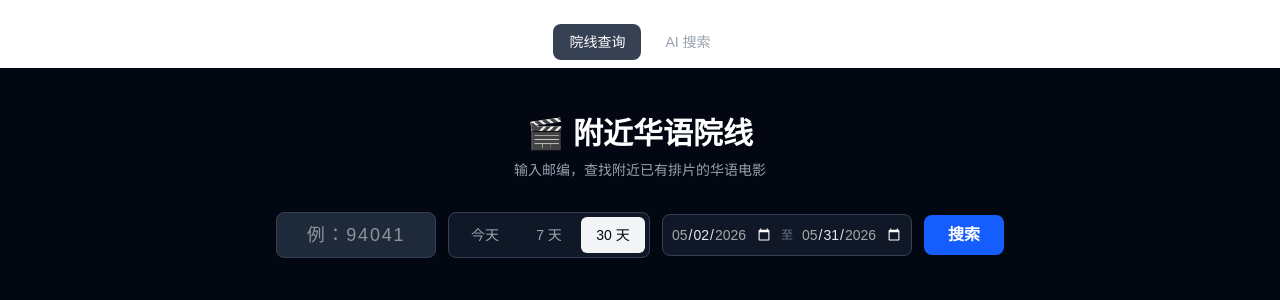
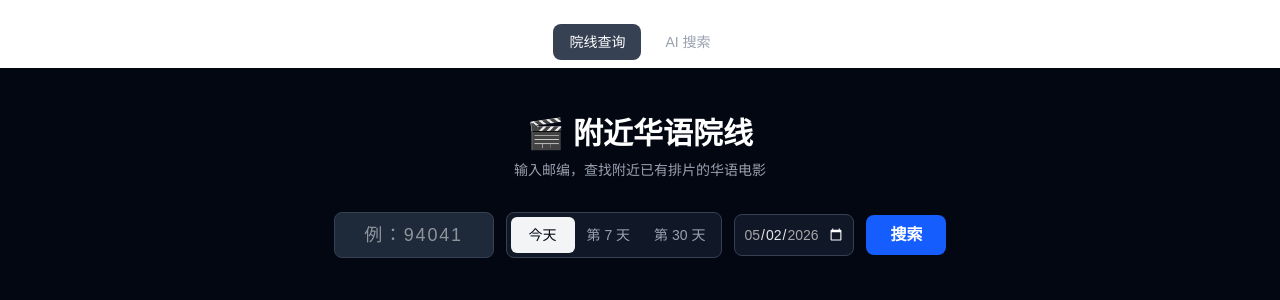
Before and after one commit to dingkwang/movie-finder, a Next.js app: page / in a window 1280 px wide. Shown: the top 300 px of the page. Built offline with nearby package versions, Linux system fonts and the light colour scheme.

Commit message:
Limit standard search to one selected date

```diff
--- a/app/admin/page.tsx
+++ b/app/admin/page.tsx
@@ -318,7 +318,7 @@ function Dashboard({ data }: { data: Extract<DashboardData, { configured: true }
                     <th className="whitespace-nowrap px-3 py-2 font-medium">时间</th>
                     <th className="whitespace-nowrap px-3 py-2 font-medium">事件</th>
                     <th className="whitespace-nowrap px-3 py-2 font-medium">ZIP</th>
-                    <th className="whitespace-nowrap px-3 py-2 font-medium">日期范围</th>
+                    <th className="whitespace-nowrap px-3 py-2 font-medium">查询日期</th>
                     <th className="whitespace-nowrap px-3 py-2 font-medium">结果</th>
                     <th className="whitespace-nowrap px-3 py-2 font-medium">耗时</th>
                     <th className="whitespace-nowrap px-3 py-2 font-medium">TMS</th>
--- a/app/api/movies/route.js
+++ b/app/api/movies/route.js
@@ -8,8 +8,8 @@ import {
 } from './movie-matching';
 import { recordUsageEvent } from '../../lib/usage';
 
-const DEFAULT_RANGE_DAYS = 30;
-const MAX_RANGE_DAYS = 30;
+const DEFAULT_DAY_OFFSET = 0;
+const MAX_DAY_OFFSET = 29;
 const APP_TIME_ZONE = 'America/Los_Angeles';
 const TMDB_DETAIL_CANDIDATE_LIMIT = 8;
 const SEARCH_RADIUS_MILES = 40;
@@ -46,58 +46,51 @@ function addDays(dateString, offset) {
   return formatUtcDate(date);
 }
 
-function daysBetweenInclusive(startDate, endDate) {
-  const start = Date.parse(`${startDate}T12:00:00Z`);
-  const end = Date.parse(`${endDate}T12:00:00Z`);
-  return Math.round((end - start) / 86400000) + 1;
-}
-
 function isValidDateString(value) {
   if (!/^\d{4}-\d{2}-\d{2}$/.test(value ?? '')) return false;
   const date = new Date(`${value}T12:00:00Z`);
   return Number.isFinite(date.getTime()) && formatUtcDate(date) === value;
 }
 
-function dateRange(startDate, endDate) {
-  const days = daysBetweenInclusive(startDate, endDate);
-  return Array.from({ length: days }, (_, index) => addDays(startDate, index));
-}
+function parseSearchDate(searchParams) {
+  const today = todayDateString();
+  const maxDate = addDays(today, MAX_DAY_OFFSET);
+  const dateParam = searchParams.get('date');
 
-function parseSearchRange(searchParams) {
-  const today = todayDateString();
-  const maxDate = addDays(today, MAX_RANGE_DAYS - 1);
+  if (dateParam) {
+    if (!isValidDateString(dateParam)) {
+      throw new Error('日期格式必须是 YYYY-MM-DD');
+    }
+    if (dateParam < today) {
+      throw new Error('只能查询今天或未来日期');
+    }
+    if (dateParam > maxDate) {
+      throw new Error('最多只能查询未来 30 天内的日期');
+    }
+    return { date: dateParam, days: 1 };
+  }
+
   const startParam = searchParams.get('startDate');
   const endParam = searchParams.get('endDate');
-
   if (startParam || endParam) {
-    const startDate = startParam || today;
-    const endDate = endParam || startDate;
-    if (!isValidDateString(startDate) || !isValidDateString(endDate)) {
+    const legacyDate = startParam || endParam || today;
+    if (!isValidDateString(legacyDate)) {
       throw new Error('日期格式必须是 YYYY-MM-DD');
     }
-    if (startDate < today || endDate < today) {
+    if (legacyDate < today) {
       throw new Error('只能查询今天或未来日期');
     }
-    if (startDate > endDate) {
-      throw new Error('结束日期不能早于开始日期');
-    }
-    if (endDate > maxDate) {
+    if (legacyDate > maxDate) {
       throw new Error('最多只能查询未来 30 天内的日期');
     }
-    const days = daysBetweenInclusive(startDate, endDate);
-    if (days > MAX_RANGE_DAYS) {
-      throw new Error('日期范围最多 30 天');
-    }
-    return { startDate, endDate, days, dates: dateRange(startDate, endDate) };
+    return { date: legacyDate, days: 1 };
   }
 
-  const requestedDays = Number(searchParams.get('days') ?? DEFAULT_RANGE_DAYS);
-  const days = Number.isInteger(requestedDays) && requestedDays > 0
-    ? Math.min(requestedDays, MAX_RANGE_DAYS)
-    : DEFAULT_RANGE_DAYS;
-  const startDate = today;
-  const endDate = addDays(today, days - 1);
-  return { startDate, endDate, days, dates: dateRange(startDate, endDate) };
+  const requestedDays = Number(searchParams.get('days'));
+  const dayOffset = Number.isInteger(requestedDays) && requestedDays > 0
+    ? Math.min(requestedDays - 1, MAX_DAY_OFFSET)
+    : DEFAULT_DAY_OFFSET;
+  return { date: addDays(today, dayOffset), days: 1 };
 }
 
 function wait(ms) {
@@ -170,9 +163,8 @@ async function getShowtimesForDate(zip, date, metrics) {
   return JSON.parse(text);
 }
 
-async function getShowtimes(zip, dates, metrics) {
-  const batches = await Promise.all(dates.map(date => getShowtimesForDate(zip, date, metrics)));
-  return batches.flat();
+async function getShowtimes(zip, date, metrics) {
+  return getShowtimesForDate(zip, date, metrics);
 }
 
 async function tmdbSearch(title, year, metrics) {
@@ -242,11 +234,9 @@ function mergeShowings(showings) {
   return Array.from(byMovie.values());
 }
 
-function formatShowtime(dateTime, includeDate) {
+function formatShowtime(dateTime) {
   if (!dateTime) return null;
-  const time = dateTime.slice(11, 16);
-  if (!includeDate) return time;
-  return `${dateTime.slice(5, 10)} ${time}`;
+  return dateTime.slice(11, 16);
 }
 
 function normalizeTicketUrl(url) {
@@ -260,17 +250,16 @@ export async function GET(request) {
   if (!zip || !/^\d{5}$/.test(zip)) {
     return Response.json({ error: 'Valid 5-digit zip required' }, { status: 400 });
   }
-  let range;
+  let searchDate;
   try {
-    range = parseSearchRange(request.nextUrl.searchParams);
+    searchDate = parseSearchDate(request.nextUrl.searchParams);
   } catch (error) {
     return Response.json({ error: error.message }, { status: 400 });
   }
-  const { startDate, endDate, days, dates } = range;
-  const includeShowtimeDate = days > 1 || startDate !== todayDateString();
+  const { date, days } = searchDate;
 
   try {
-    const showings = mergeShowings(await getShowtimes(zip, dates, metrics));
+    const showings = mergeShowings(await getShowtimes(zip, date, metrics));
 
     // TMS returns one entry per movie with nested showtimes[]
     const movies = showings.map(m => {
@@ -283,7 +272,7 @@ export async function GET(request) {
         if (!theaterMap.has(name)) {
           theaterMap.set(name, { times: [], ticketUrl: normalizeTicketUrl(st.ticketURI) });
         }
-        const time = formatShowtime(st.dateTime, includeShowtimeDate);
+        const time = formatShowtime(st.dateTime);
         const theater = theaterMap.get(name);
         if (time) theater.times.push(time);
         if (!theater.ticketUrl) theater.ticketUrl = normalizeTicketUrl(st.ticketURI);
@@ -337,8 +326,8 @@ export async function GET(request) {
       eventType: 'movie_search_backend',
       zip,
       days,
-      startDate,
-      endDate,
+      startDate: date,
+      endDate: date,
       radius: SEARCH_RADIUS_MILES,
       resultCount: result.length,
       durationMs: Date.now() - startedAt,
@@ -356,8 +345,8 @@ export async function GET(request) {
       eventType: 'movie_search_backend',
       zip,
       days,
-      startDate,
-      endDate,
+      startDate: date,
+      endDate: date,
       radius: SEARCH_RADIUS_MILES,
       durationMs: Date.now() - startedAt,
       tmsRequestCount: metrics.tmsRequestCount,
--- a/app/page.tsx
+++ b/app/page.tsx
@@ -35,10 +35,10 @@ function fmtTime(s: number) {
   return s < 60 ? `${s}s` : `${Math.floor(s / 60)}m ${s % 60}s`;
 }
 
-const rangeOptions = [
-  { days: 1, label: '今天' },
-  { days: 7, label: '7 天' },
-  { days: 30, label: '30 天' },
+const dateOptions = [
+  { offset: 0, label: '今天' },
+  { offset: 6, label: '第 7 天' },
+  { offset: 29, label: '第 30 天' },
 ];
 
 const visibleShowingsPerDate = 8;
@@ -60,33 +60,22 @@ function addDays(dateString: string, offset: number) {
   return `${year}-${month}-${day}`;
 }
 
-function daysBetweenInclusive(startDate: string, endDate: string) {
-  const start = new Date(`${startDate}T12:00:00`).getTime();
-  const end = new Date(`${endDate}T12:00:00`).getTime();
-  return Math.round((end - start) / 86400000) + 1;
-}
-
-function dateRangeLabel(startDate: string, endDate: string) {
-  if (startDate === endDate) return startDate;
-  return `${startDate} 至 ${endDate}`;
-}
-
 function movieKey(movie: Movie) {
   return `${movie.title}-${movie.releaseDate}`;
 }
 
-function splitShowtimeLabel(label: string) {
+function splitShowtimeLabel(label: string, selectedDate: string) {
   const match = label.match(/^(\d{2}-\d{2})\s+(.+)$/);
-  if (!match) return { date: '今天', time: label };
+  if (!match) return { date: selectedDate, time: label };
   return { date: match[1], time: match[2] };
 }
 
-function groupShowtimesByDate(movie: Movie): ShowtimeDateGroup[] {
+function groupShowtimesByDate(movie: Movie, selectedDate: string): ShowtimeDateGroup[] {
   const groups = new Map<string, DateShowing[]>();
 
   for (const theater of movie.theaters) {
     for (const label of theater.times) {
-      const { date, time } = splitShowtimeLabel(label);
+      const { date, time } = splitShowtimeLabel(label, selectedDate);
       if (!groups.has(date)) groups.set(date, []);
       groups.get(date)?.push({
         time,
@@ -134,39 +123,31 @@ export default function Home() {
   const today = todayDateString();
   const maxDate = addDays(today, 29);
   const [zip, setZip] = useState('');
-  const [startDate, setStartDate] = useState(today);
-  const [endDate, setEndDate] = useState(maxDate);
+  const [selectedDate, setSelectedDate] = useState(today);
   const [movies, setMovies] = useState<Movie[]>([]);
   const [expandedMovies, setExpandedMovies] = useState<Record<string, boolean>>({});
   const [status, setStatus] = useState<'idle' | 'loading' | 'done' | 'error'>('idle');
   const [error, setError] = useState('');
   const [elapsed, setElapsed] = useState(0);
   const startTimeRef = useRef(0);
-  const days = daysBetweenInclusive(startDate, endDate);
-  const activeRangeDays = rangeOptions.find(option => {
-    return startDate === today && endDate === addDays(today, option.days - 1);
-  })?.days;
-  const endDateMax = addDays(startDate, Math.min(29, daysBetweenInclusive(startDate, maxDate) - 1));
+  const activeDateOffset = dateOptions.find(option => {
+    return selectedDate === addDays(today, option.offset);
+  })?.offset;
 
-  function setPresetRange(nextDays: number) {
-    setStartDate(today);
-    setEndDate(addDays(today, nextDays - 1));
+  function setPresetDate(offset: number) {
+    setSelectedDate(addDays(today, offset));
   }
 
-  function updateStartDate(value: string) {
-    const nextStart = value < today ? today : value > maxDate ? maxDate : value;
-    setStartDate(nextStart);
-    setEndDate(current => {
-      if (current < nextStart) return nextStart;
-      const nextMax = addDays(nextStart, Math.min(29, daysBetweenInclusive(nextStart, maxDate) - 1));
-      return current > nextMax ? nextMax : current;
-    });
-  }
-
-  function updateEndDate(value: string) {
-    const nextMax = addDays(startDate, Math.min(29, daysBetweenInclusive(startDate, maxDate) - 1));
-    const nextEnd = value < startDate ? startDate : value > nextMax ? nextMax : value;
-    setEndDate(nextEnd);
+  function updateSelectedDate(value: string) {
+    if (value < today) {
+      setSelectedDate(today);
+      return;
+    }
+    if (value > maxDate) {
+      setSelectedDate(maxDate);
+      return;
+    }
+    setSelectedDate(value);
   }
 
   useEffect(() => {
@@ -183,8 +164,8 @@ export default function Home() {
       setStatus('error');
       return;
     }
-    if (startDate < today || endDate < today || startDate > endDate || endDate > maxDate) {
-      setError('请选择今天起 30 天内的日期范围');
+    if (selectedDate < today || selectedDate > maxDate) {
+      setError('请选择今天起 30 天内的日期');
       setStatus('error');
       return;
     }
@@ -194,7 +175,7 @@ export default function Home() {
     setError('');
     setExpandedMovies({});
     try {
-      const params = new URLSearchParams({ zip, startDate, endDate });
+      const params = new URLSearchParams({ zip, date: selectedDate });
       const res = await fetch(`/api/movies?${params.toString()}`);
       const data = await res.json();
       if (!res.ok) throw new Error(data.error ?? 'API error');
@@ -204,9 +185,9 @@ export default function Home() {
       setStatus('done');
       trackMovieSearch({
         zip,
-        days,
-        startDate,
-        endDate,
+        days: 1,
+        startDate: selectedDate,
+        endDate: selectedDate,
         resultCount: Array.isArray(data) ? data.length : 0,
         durationMs,
         status: Array.isArray(data) && data.length > 0 ? 'success' : 'empty',
@@ -217,9 +198,9 @@ export default function Home() {
       setStatus('error');
       trackMovieSearch({
         zip,
-        days,
-        startDate,
-        endDate,
+        days: 1,
+        startDate: selectedDate,
+        endDate: selectedDate,
         durationMs: Date.now() - startTimeRef.current,
         status: 'error',
         error: message,
@@ -245,13 +226,13 @@ export default function Home() {
             className="w-40 px-4 py-2 rounded-lg bg-gray-800 border border-gray-700 focus:outline-none focus:border-blue-500 text-center text-lg tracking-widest"
           />
           <div className="inline-flex rounded-lg border border-gray-700 bg-gray-900 p-1">
-            {rangeOptions.map(option => (
+            {dateOptions.map(option => (
               <button
-                key={option.days}
+                key={option.offset}
                 type="button"
-                onClick={() => setPresetRange(option.days)}
+                onClick={() => setPresetDate(option.offset)}
                 className={`h-9 min-w-16 px-3 rounded-md text-sm font-medium transition-colors ${
-                  activeRangeDays === option.days
+                  activeDateOffset === option.offset
                     ? 'bg-gray-100 text-gray-950'
                     : 'text-gray-400 hover:text-white hover:bg-gray-800'
                 }`}
@@ -263,19 +244,10 @@ export default function Home() {
           <div className="flex items-center gap-2 rounded-lg border border-gray-700 bg-gray-900 px-2 py-1">
             <input
               type="date"
-              value={startDate}
+              value={selectedDate}
               min={today}
               max={maxDate}
-              onChange={e => updateStartDate(e.target.value)}
-              className="h-8 bg-transparent text-sm text-gray-200 outline-none [color-scheme:dark]"
-            />
-            <span className="text-xs text-gray-500">至</span>
-            <input
-              type="date"
-              value={endDate}
-              min={startDate}
-              max={endDateMax}
-              onChange={e => updateEndDate(e.target.value)}
+              onChange={e => updateSelectedDate(e.target.value)}
               className="h-8 bg-transparent text-sm text-gray-200 outline-none [color-scheme:dark]"
             />
           </div>
@@ -291,7 +263,7 @@ export default function Home() {
         <div className="h-6 flex items-center justify-center mb-7">
           {status === 'done' && (
             <span className="text-xs text-gray-500">
-              {movies.length > 0 ? `找到 ${movies.length} 部` : '无结果'} · {dateRangeLabel(startDate, endDate)} · 用时 {fmtTime(elapsed)}
+              {movies.length > 0 ? `找到 ${movies.length} 部` : '无结果'} · {selectedDate} · 用时 {fmtTime(elapsed)}
             </span>
           )}
         </div>
@@ -302,7 +274,7 @@ export default function Home() {
 
         {status === 'done' && movies.length === 0 && (
           <div className="text-center">
-            <p className="text-gray-500 mb-4">{zip} 附近 {dateRangeLabel(startDate, endDate)} 没有华语院线排片</p>
+            <p className="text-gray-500 mb-4">{zip} 附近 {selectedDate} 没有华语院线排片</p>
             <Link
               href={`/ai?q=${zip}`}
               className="inline-block px-5 py-2 rounded-lg bg-amber-600 hover:bg-amber-500 text-white text-sm font-semibold transition-colors"
@@ -317,7 +289,7 @@ export default function Home() {
             {movies.map((m, i) => {
               const key = movieKey(m);
               const expanded = Boolean(expandedMovies[key]);
-              const dateGroups = groupShowtimesByDate(m);
+              const dateGroups = groupShowtimesByDate(m, selectedDate);
               const showtimeCount = dateGroups.reduce((sum, group) => sum + group.showings.length, 0);
               const nextDateGroup = dateGroups[0];
               const nextShowing = nextDateGroup?.showings[0];
@@ -346,7 +318,7 @@ export default function Home() {
                     <div className="flex items-start gap-3">
                       <div className="min-w-0 flex-1">
                         <p className="text-xs text-gray-300">
-                          {dateGroups.length} 天 · {m.theaters.length} 家影院 · {showtimeCount} 场
+                          {m.theaters.length} 家影院 · {showtimeCount} 场
                         </p>
                         {nextDateGroup && nextShowing && (
                           <p className="mt-1 truncate text-[11px] text-gray-500">
```
